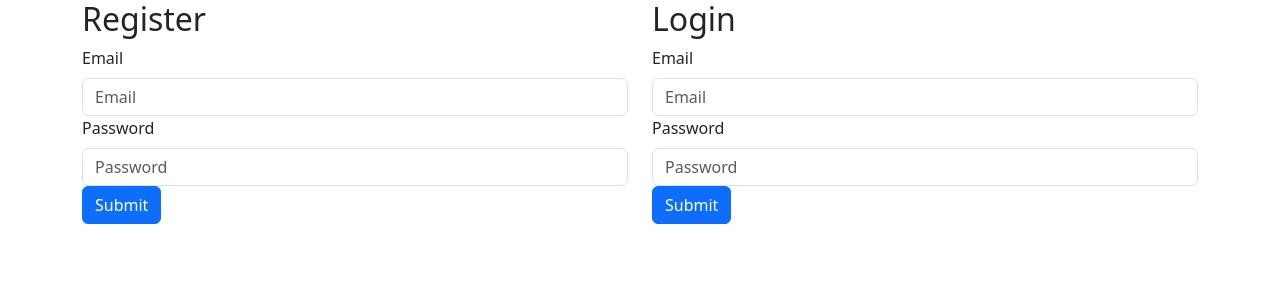
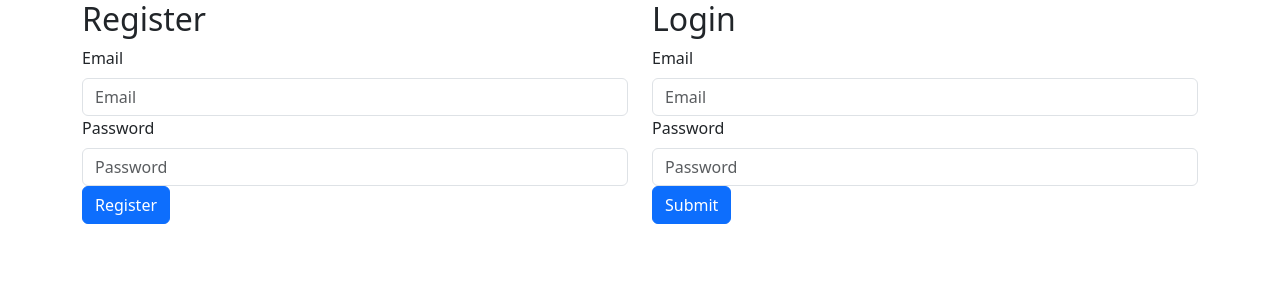
Before and after one commit to thesystemsmith/react-auth, a React (Create React App) app: page / in a window 1280 px wide. Shown: the top 300 px of the page. Built offline with nearby package versions, Linux system fonts and the light colour scheme.

Commit message:
feat - making the register form stateful

```diff
--- a/src/Register.js
+++ b/src/Register.js
@@ -1,24 +1,53 @@
-import React from 'react';
+import React, {useState} from 'react';
 import { Form, Button } from 'react-bootstrap';
 
 export default function Register() {
+    // State declarations
+    const [email, setEmail] = useState("");
+    const [password, setPassword] = useState("");
+    const [register, setRegister] = useState(false);
+
+
+    const handleSubmit = (e) => {
+        // prevent the form from refreshing the whole page
+        e.preventDefault();
+        // make a popup alert showing the "submitted" text
+        alert("Submited");
+    }
+
     return (
         <>
             <h2>Register</h2>
-            <Form>
+            <Form onSubmit={(e)=>handleSubmit(e)}>
                 {/* email */}
                 <Form.Group controlId='formBasicEmail'>
                     <Form.Label> Email </Form.Label>
-                    <Form.Control type='email' placeholder='Email'/>
+                    <Form.Control
+                        type='email'
+                        name='email'
+                        value={email}
+                        onChange={(e) => setEmail(e.target.value)}
+                        placeholder='Email'
+                    />
                 </Form.Group>
                 {/* password */}
                 <Form.Group controlId='formBasicPassword'>
                     <Form.Label> Password </Form.Label>
-                    <Form.Control type='password' placeholder='Password'/>
+                    <Form.Control
+                        type='password'
+                        name='password'
+                        value={password}
+                        onChange={(e) => setPassword(e.target.value)}
+                        placeholder='Password'
+                    />
                 </Form.Group>
                 {/*submit button */}
-                <Button variant='primary' type='submit'>
-                    Submit
+                <Button
+                    variant='primary'
+                    type='submit'
+                    onClick={(e) => handleSubmit(e)}
+                >
+                    Register
                 </Button>
             </Form>
         </>
```
